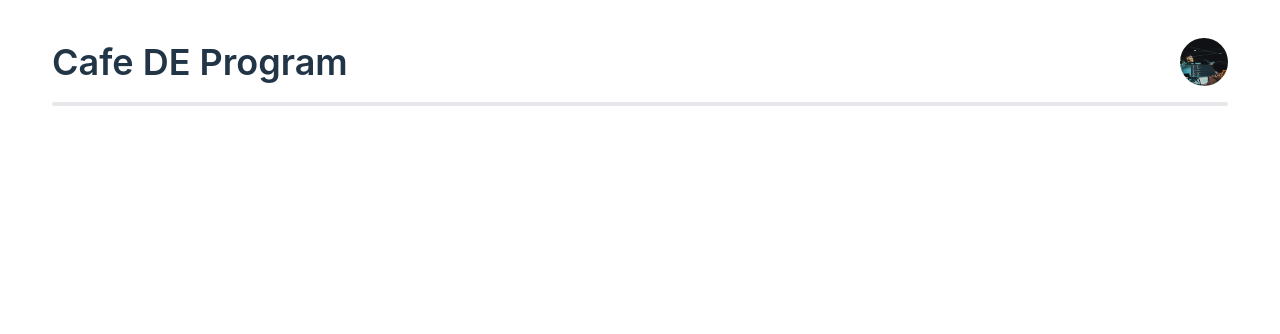
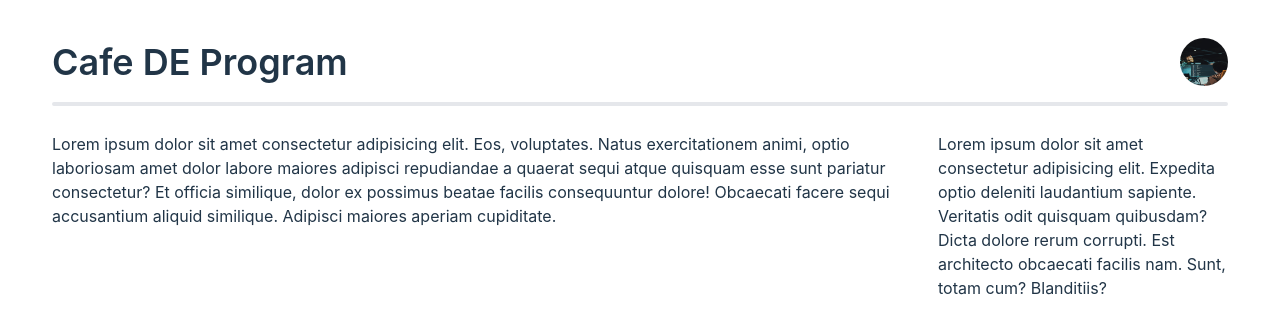
Before and after one commit to Imran-A-K/Cafe-De-Program-, a React (Vite) app: page / in a window 1280 px wide. Shown: the top 334 px of the page. Built offline with nearby package versions, Linux system fonts and the light colour scheme.

Commit message:
added main component and customized space distribution of if

```diff
--- a/src/Components/Header/Header.jsx
+++ b/src/Components/Header/Header.jsx
@@ -1,5 +1,5 @@
 import React from 'react'
-import './Header.css'
+
 import user_img from '../../assets/images/user.jpg'
 
 const Header = () => {
--- /dev/null
+++ b/src/Components/Main/Blog/Blog.jsx
@@ -0,0 +1,11 @@
+import React from 'react'
+
+const Blog = () => {
+  return (
+    <div className='w-full'>
+Lorem ipsum dolor sit amet consectetur adipisicing elit. Eos, voluptates. Natus exercitationem animi, optio laboriosam amet dolor labore maiores adipisci repudiandae a quaerat sequi atque quisquam esse sunt pariatur consectetur? Et officia similique, dolor ex possimus beatae facilis consequuntur dolore! Obcaecati facere sequi accusantium aliquid similique. Adipisci maiores aperiam cupiditate.
+    </div>
+  )
+}
+
+export default Blog
--- a/src/Components/Main/Main.jsx
+++ b/src/Components/Main/Main.jsx
@@ -1,8 +1,13 @@
 import React from 'react'
+import Blog from './Blog/Blog'
+import Sidebar from './Sidebar/Sidebar'
 
 const Main = () => {
   return (
-    <div>
+    < div className='grid grid-cols-1 md:grid-cols-[3fr_1fr] gap-4 p-5'>
+
+        <Blog />
+        <Sidebar />
 
     </div>
   )
--- /dev/null
+++ b/src/Components/Main/Sidebar/Sidebar.jsx
@@ -0,0 +1,11 @@
+import React from 'react'
+
+const Sidebar = () => {
+  return (
+    <div className='w-full'>
+        Lorem ipsum dolor sit amet consectetur adipisicing elit. Expedita optio deleniti laudantium sapiente. Veritatis odit quisquam quibusdam? Dicta dolore rerum corrupti. Est architecto obcaecati facilis nam. Sunt, totam cum? Blanditiis?
+    </div>
+  )
+}
+
+export default Sidebar
```
Also changed, not shown: src/Components/Main/Main.css (deleted).
